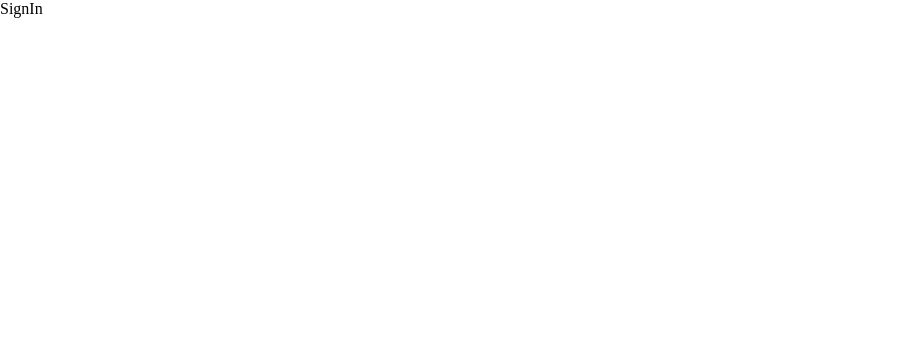
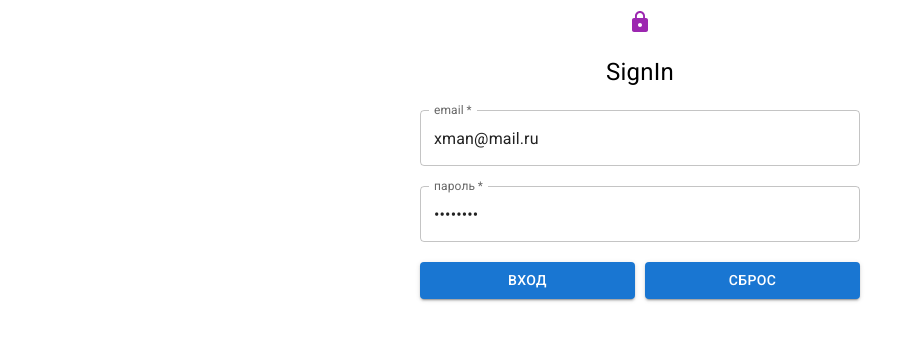
Before and after one commit to horhoj/test2_Takeoff_Staff_react, a React (Create React App) app: page /sign-in in a window 1280 px wide. Shown: the top 340 px of the page, without its empty margins (0-923 px from the left). Built offline with nearby package versions, Linux system fonts and the light colour scheme.

Commit message:
add SignUp form

```diff
--- a/package.json
+++ b/package.json
@@ -5,6 +5,7 @@
   "dependencies": {
     "@emotion/react": "^11.5.0",
     "@emotion/styled": "^11.3.0",
+    "@mui/icons-material": "^5.0.4",
     "@mui/material": "^5.0.4",
     "@reduxjs/toolkit": "^1.6.2",
     "@testing-library/jest-dom": "^5.11.4",
@@ -18,6 +19,7 @@
     "@types/react-router": "^5.1.17",
     "@types/react-router-dom": "^5.3.1",
     "axios": "^0.23.0",
+    "formik": "^2.2.9",
     "react": "^17.0.2",
     "react-dom": "^17.0.2",
     "react-redux": "^7.2.5",
--- a/src/App.tsx
+++ b/src/App.tsx
@@ -1,12 +1,7 @@
 import React from 'react';
-import { BrowserRouter } from 'react-router-dom';
 import { RoutesStructure } from './router';
 import './GlobalStyles.css';
 
 export const App: React.FC = () => {
-  return (
-    <BrowserRouter>
-      <RoutesStructure />
-    </BrowserRouter>
-  );
+  return <RoutesStructure />;
 };
--- /dev/null
+++ b/src/config/validation.ts
@@ -0,0 +1,2 @@
+export const VALIDATION_ERROR_REQUIRED = 'Поле нужно заполнить';
+export const VALIDATION_ERROR_EMAIL = 'Не почта';
--- a/src/index.tsx
+++ b/src/index.tsx
@@ -1,13 +1,16 @@
 import React from 'react';
 import ReactDOM from 'react-dom';
 import { Provider } from 'react-redux';
+import { BrowserRouter } from 'react-router-dom';
 import { App } from './App';
 import { store } from './store';
 
 ReactDOM.render(
   <React.StrictMode>
     <Provider store={store}>
-      <App />
+      <BrowserRouter>
+        <App />
+      </BrowserRouter>
     </Provider>
   </React.StrictMode>,
   document.getElementById('root'),
--- a/src/pages/SignIn/SignIn.tsx
+++ b/src/pages/SignIn/SignIn.tsx
@@ -1,5 +1,114 @@
 import React from 'react';
+import { Box, Button, styled, TextField, Typography } from '@mui/material';
+import LockIcon from '@mui/icons-material/Lock';
+import { FormikConfig, useFormik } from 'formik';
+import { SignUpFormData, signUpSchema } from './types';
+
+const initialValues: SignUpFormData = {
+  email: 'xman@mail.ru',
+  password: 'p@ssw0rd',
+};
 
 export const SignIn: React.FC = () => {
-  return <>SignIn</>;
+  const formikConfig: FormikConfig<SignUpFormData> = {
+    initialValues,
+    onSubmit: (values) => {
+      const msg = JSON.stringify(values, null, 2);
+      alert(msg);
+    },
+    validationSchema: signUpSchema,
+  };
+
+  const formik = useFormik(formikConfig);
+
+  return (
+    <Wrap>
+      <Form
+        noValidate
+        onSubmit={formik.handleSubmit}
+        autoComplete={'off'}
+        onReset={() => formik.resetForm()}
+      >
+        <ElementWrap marginTop={0} center={true}>
+          <LockIcon color={'secondary'} />
+        </ElementWrap>
+        <ElementWrap marginTop={20} center={true}>
+          <Title component={'h2'}>SignIn</Title>
+        </ElementWrap>
+        <ElementWrap marginTop={20}>
+          <TextField
+            fullWidth={true}
+            label={'email'}
+            required={true}
+            type={'email'}
+            {...formik.getFieldProps('email')}
+            helperText={formik.touched.email && formik.errors.email}
+            error={Boolean(formik.touched.email && formik.errors.email)}
+          />
+        </ElementWrap>
+        <ElementWrap marginTop={20}>
+          <TextField
+            type={'password'}
+            fullWidth={true}
+            label={'пароль'}
+            required={true}
+            {...formik.getFieldProps('password')}
+            helperText={formik.touched.password && formik.errors.password}
+            error={Boolean(formik.touched.password && formik.errors.password)}
+          />
+        </ElementWrap>
+        <ElementWrap marginTop={20}>
+          <ButtonPanel>
+            <Button fullWidth={true} variant={'contained'} type={'submit'}>
+              вход
+            </Button>
+            <Button fullWidth={true} variant={'contained'} type={'reset'}>
+              сброс
+            </Button>
+          </ButtonPanel>
+        </ElementWrap>
+      </Form>
+    </Wrap>
+  );
 };
+
+const Form = styled('form')`
+  width: 100%;
+  height: 100%;
+`;
+
+const Wrap = styled(Box)`
+  max-width: 460px;
+  width: 100%;
+  min-height: 760px;
+  margin: 0 auto;
+  padding: 10px;
+  display: flex;
+  justify-content: start;
+  align-items: center;
+  flex-direction: column;
+`;
+
+const ElementWrap = styled(Box)<{
+  marginTop: number;
+  center?: boolean;
+}>`
+  margin-top: ${({ marginTop }) => marginTop}px;
+  width: 100%;
+  display: flex;
+  justify-content: ${({ center }) => (center ? 'center' : 'start')};
+  //border: 1px solid red;
+`;
+
+const Title = styled(Typography)`
+  font-size: 150%;
+` as typeof Typography;
+
+const ButtonPanel = styled(Box)`
+  display: flex;
+  width: 100%;
+
+  & > button:not(:last-child) {
+    margin-right: 10px;
+  }
+`;
--- /dev/null
+++ b/src/pages/SignIn/types.ts
@@ -0,0 +1,15 @@
+import * as yup from 'yup';
+import {
+  VALIDATION_ERROR_EMAIL,
+  VALIDATION_ERROR_REQUIRED,
+} from '../../config/validation';
+
+export const signUpSchema = yup.object({
+  email: yup
+    .string()
+    .email(VALIDATION_ERROR_EMAIL)
+    .required(VALIDATION_ERROR_REQUIRED),
+  password: yup.string().required(VALIDATION_ERROR_REQUIRED),
+});
+
+export interface SignUpFormData extends yup.Asserts<typeof signUpSchema> {}
```
Also changed, not shown: 1 other file (tests, documents, lock files or other folders).
